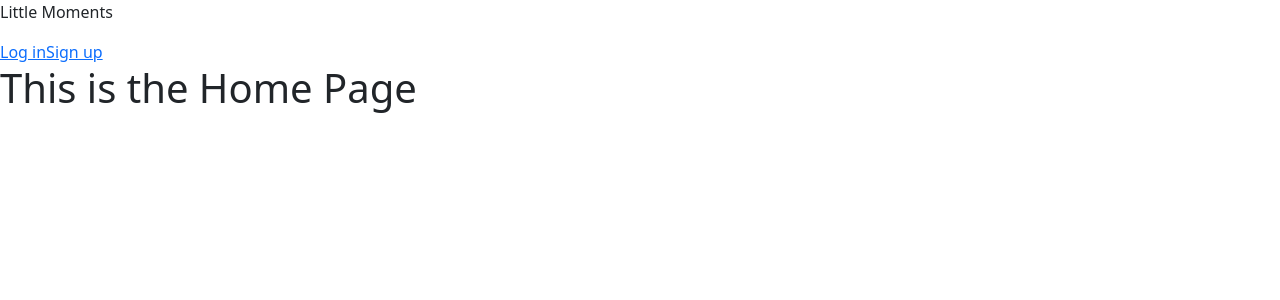
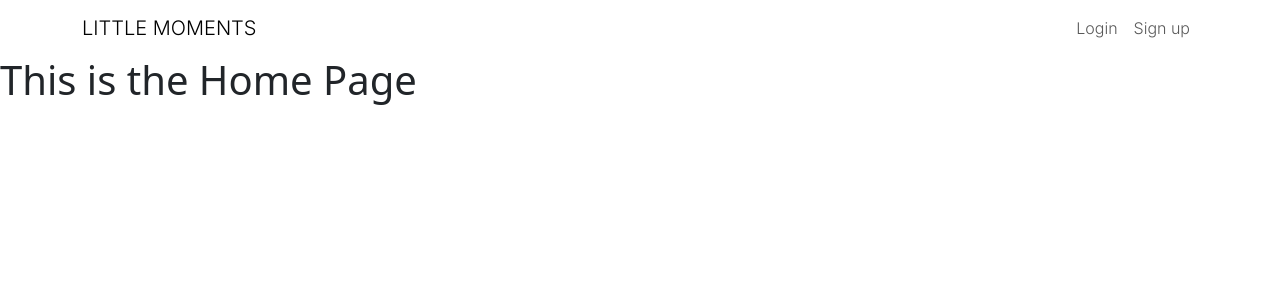
Before and after one commit to elisejonkers/little-moments-frontend, a React (Create React App) app: page / in a window 1280 px wide. Shown: the top 300 px of the page. Built offline with nearby package versions, Linux system fonts and the light colour scheme.

Commit message:
added bootstrap and first design navbar

```diff
--- a/package.json
+++ b/package.json
@@ -15,6 +15,7 @@
     "bootstrap-icons": "^1.11.3",
     "mongodb": "^6.3.0",
     "react": "^18.2.0",
+    "react-bootstrap": "^2.10.1",
     "react-dom": "^18.2.0",
     "react-router-dom": "^6.22.1",
     "react-scripts": "5.0.1",
--- a/src/components/NavBar.tsx
+++ b/src/components/NavBar.tsx
@@ -1,26 +1,43 @@
 import { useContext } from "react";
-import { Link } from "react-router-dom";
 import { AuthContext } from "../context/auth.context";
+import Container from 'react-bootstrap/Container';
+import Nav from 'react-bootstrap/Nav';
+import Navbar from 'react-bootstrap/Navbar';
+import "../styling/navbar.css"
+import logo from "../assets/logo.png"
 
-function NavBar() {
-  const { isLoggedIn, user, logOutUser } = useContext(AuthContext)
+const NavBar: React.FC = () => {
+  const { isLoggedIn, logOutUser } = useContext(AuthContext)
+
   return (
-    <div className="navbar-test">
-
+    <div className="navbar-custom">
       {isLoggedIn && (
-        <>
-          <Link to={"/dashboard"}>Little Moments</Link>
-          <p>My albums</p>
-          <button onClick={logOutUser}>Logout</button>
-        </>
+         <Navbar expand="sm" className="bg-body-primary">
+          <Container>
+           <Navbar.Brand href="/dashboard">LITTLE MOMENTS</Navbar.Brand>
+           <Navbar.Toggle aria-controls="basic-navbar-nav" />
+           <Navbar.Collapse id="basic-navbar-nav">
+             <Nav className="ms-auto">
+               <Nav.Link onClick={logOutUser}>Log out</Nav.Link>
+             </Nav>
+           </Navbar.Collapse>
+           </Container>
+       </Navbar>
       )}
 
       {!isLoggedIn && (
-        <>
-          <p>Little Moments</p>
-          <Link to={"/login"}>Log in</Link>
-          <Link to={"/signup"}>Sign up</Link>
-        </>
+            <Navbar expand="sm" className="bg-body-primary">
+            <Container>
+              <Navbar.Brand href="">LITTLE MOMENTS</Navbar.Brand>
+              <Navbar.Toggle aria-controls="basic-navbar-nav" />
+              <Navbar.Collapse id="basic-navbar-nav">
+                <Nav className="ms-auto">
+                  <Nav.Link href="login">Login</Nav.Link>
+                  <Nav.Link href="signup">Sign up</Nav.Link>
+                </Nav>
+              </Navbar.Collapse>
+            </Container>
+          </Navbar>
       )}
     </div>
   );
--- a/src/styling/navbar.css
+++ b/src/styling/navbar.css
@@ -0,0 +1,13 @@
+@import url('https://fonts.googleapis.com/css2?family=Inter:wght@100..900&display=swap');
+
+.navbar-custom {
+    font-family: "Inter", sans-serif;
+    font-optical-sizing: auto;
+    font-weight: 300;
+    font-style: normal;
+    font-variation-settings: "slnt" 0;
+}
+
+.logo {
+    height: 10vh;
+}
```
Also changed, not shown: src/assets/logo.png (added), 1 other file (tests, documents, lock files or other folders).
